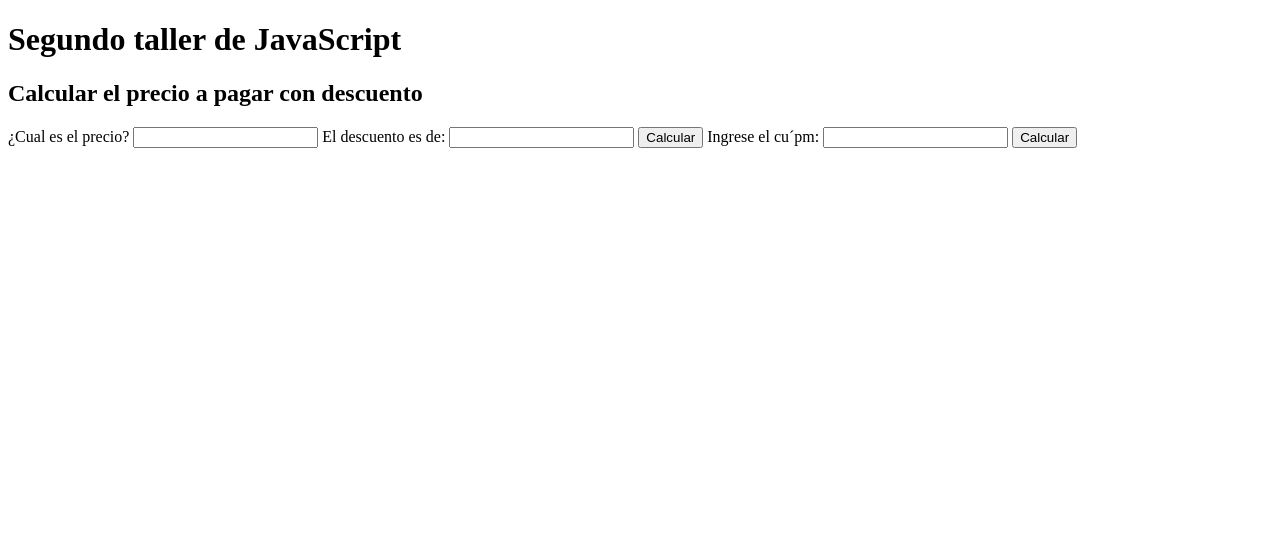
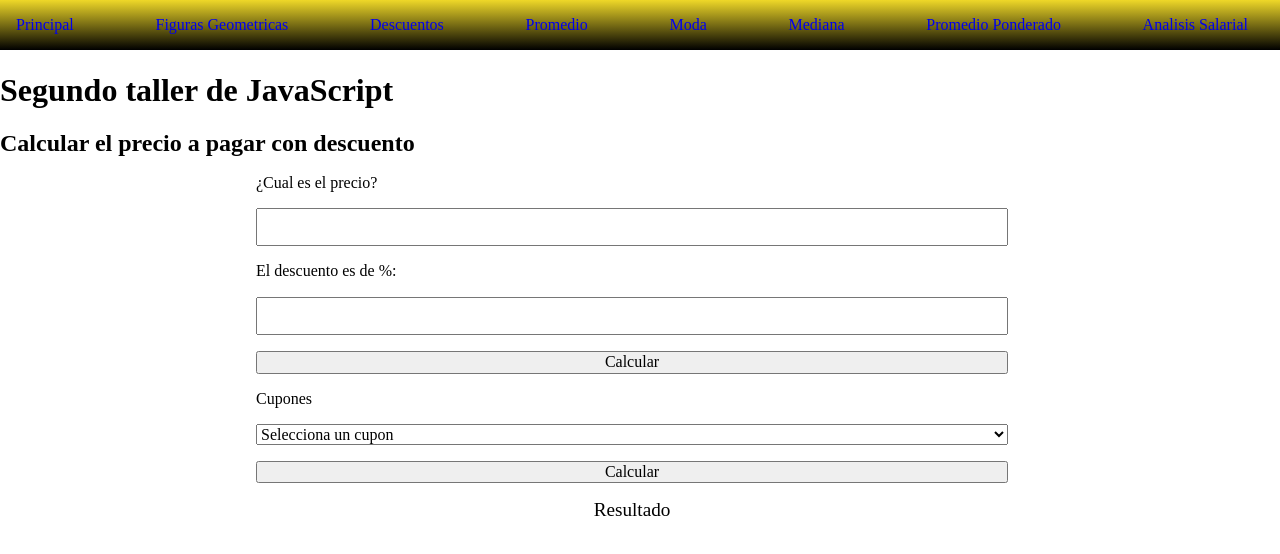
Before and after one commit to JavierSerranoAlvarado/EjerciciosBasicosJS, a plain HTML site: page porcentaje.html in a window 1280 px wide. Drawn offline with Linux system fonts and the light colour scheme.

Commit message:
modificando pagina de procentajes

```diff
--- /dev/null
+++ b/css/porcentaje.css
@@ -0,0 +1,27 @@
+main{
+    display:grid;
+    grid-template-columns: repeat(5, 1fr);
+    gap:1rem;
+}
+
+main h2{
+    grid-column: 1 / 7;
+}
+
+main form {
+    grid-column: 2 / 5;
+    display:grid;
+    gap: 1rem
+}
+
+main form input{
+    text-align: center;
+    padding: 0.5rem;
+}
+
+.resultado {
+    grid-column: 2 / 5;
+    text-align: center;
+    /* font-weight: bold; */
+    font-size: 1.2rem;
+}
--- a/css/promedio.css
+++ b/css/promedio.css
@@ -6,6 +6,10 @@ main{
 
 h1{
     text-align:center;
+}
+
+main .instruccion{
+     text-align:center;
 }
 
 main p,
--- a/js/porcentaje.js
+++ b/js/porcentaje.js
@@ -24,7 +24,7 @@ const cupones = [
 
 
 
-// coenctar con HTML
+// conectar con HTML
 
 function calcularDescuento(){
     const precioBox = document.getElementById('precio');
@@ -40,7 +40,7 @@ function calcularDescuento(){
 }
 
 function calcularPrecioConCupon(){
-    const cupon = document.getElementById("cupon");
+    const cupon = document.getElementById("cupones");
     const cuponValor = cupon.value;
 
     const precio = document.getElementById("precio");
@@ -61,8 +61,8 @@ function calcularPrecioConCupon(){
 
         const resultadoP = document.getElementById('resultadoDescuento');
 
-        resultadoP.innerText = "El precio final es de $" + precioFinal +
-        " Usaste el cupon : " + usuarioCupon.id;
+        resultadoP.innerHTML = `El precio final es de $ ${precioFinal}</br>
+                ( Usaste el cupon : "${usuarioCupon.id} ) `;
     }
 
 }
--- a/porcentaje.html
+++ b/porcentaje.html
@@ -4,30 +4,53 @@
     <meta charset="UTF-8" />
     <meta http-equiv="X-UA-Compatible" content="IE=edge" />
     <meta name="viewport" content="width=device-width, initial-scale=1.0" />
+    <link rel="stylesheet" href="./css/normalize.css" type="text/css" />
+    <link rel="stylesheet" href="./css/main.css" type="text/css" />
+    <link rel="stylesheet" href="./css/porcentaje.css" type="text/css" />
     <title>Porcentajes y Descuentos</title>
   </head>
   <body>
     <header>
+      <nav>
+        <ul class="nav__ul">
+          <li class="nav__ul--item"><a href="./index.html">Principal</a></li>
+          <li class="nav__ul--item"><a href="./figuras.html">Figuras Geometricas</a></li>
+          <li class="nav__ul--item"><a href="./porcentaje.html">Descuentos</a></li>
+          <li class="nav__ul--item"><a href="./promedio.html">Promedio</a></li>
+          <li class="nav__ul--item"><a href="./moda.html">Moda</a></li>
+          <li class="nav__ul--item"><a href="./mediana.html">Mediana</a></li>
+          <li class="nav__ul--item">
+            <a href="./promedio2.html">Promedio Ponderado</a>
+          </li>
+          <li class="nav__ul--item">
+            <a href="./salarios.html">Analisis Salarial</a>
+          </li>
+        </ul>
+      </nav>
       <h1>Segundo taller de JavaScript</h1>
     </header>
 
-    <section>
+    <main >
       <h2>Calcular el precio a pagar con descuento</h2>
       <form method="POST">
         <label for="precio">¿Cual es el precio?</label>
         <input type="number" id="precio" name="precio" />
-        <label for="descuento">El descuento es de: </label>
+        <label for="descuento">El descuento es de %: </label>
         <input type="number" id="descuento" name="descuento" />
         <button type="button" onclick="calcularDescuento()">Calcular</button>
-        <label for="cupon">Ingrese el cu´pm: </label>
-        <input type="text" id="cupon" name="cupon" />
+        <label for="cupones">Cupones </label>
+        <select id="cupones" name="cupones">
+          <option value="">Selecciona un cupon</option>
+          <option value="ML20">ML20</option>
+          <option value="ML150">ML150</option>
+          <option value="OpenBox">OpenBox</option>
+        </select>
         <button type="button" onclick="calcularPrecioConCupon()">Calcular</button>
-      <p id="resultadoConCupon"></p>
       </form>
-      <p id="resultadoDescuento"></p>
-    </section>
+      <p id="resultadoDescuento" class="resultado">Resultado</p>
+    </main>
 
 
-    <script src="./porcentaje.js"></script>
+    <script src="./js/porcentaje.js"></script>
   </body>
 </html>
```
Also changed, not shown: promedio.html (+2 -2 lines).
